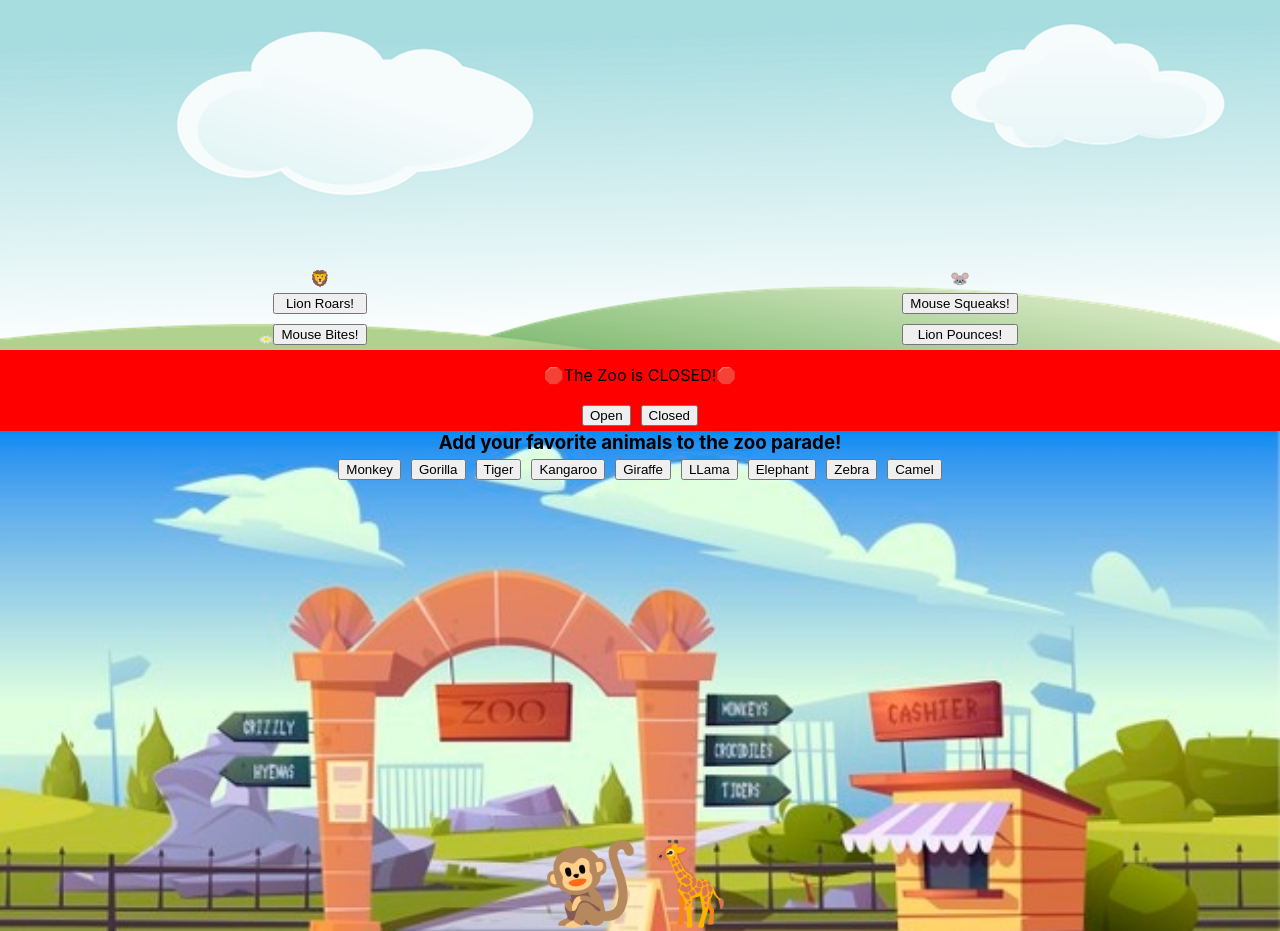
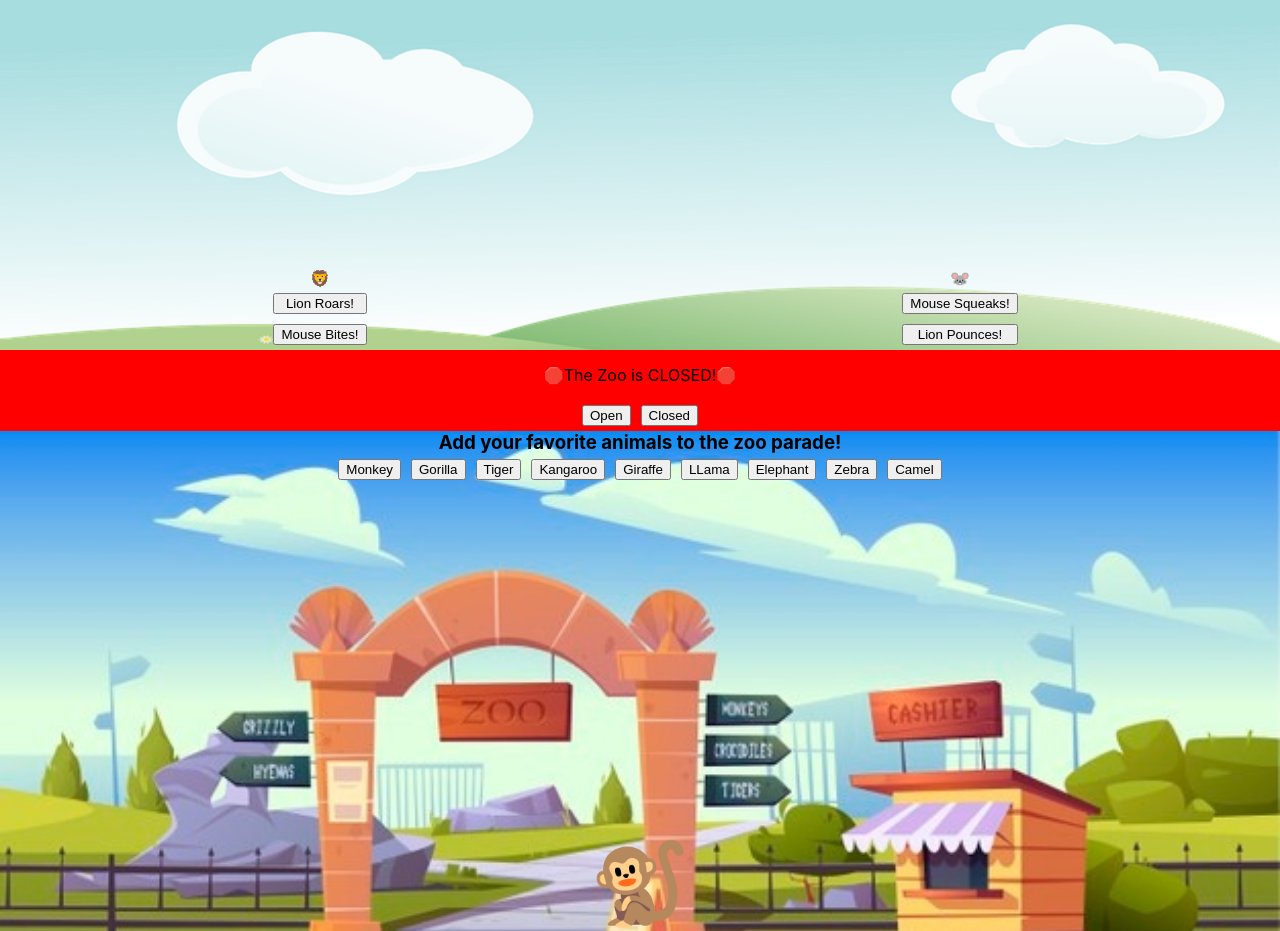
Before and after one commit to Trevor-Rezac/react-Busy-Zoo, a React (Create React App) app: page / in a window 1280 px wide. Built offline with nearby package versions, Linux system fonts and the light colour scheme.

Commit message:
second passing test for monkey btn

```diff
--- a/src/Animal.js
+++ b/src/Animal.js
@@ -1,7 +1,7 @@
 import React from 'react';
 
 export default function Animal({ animal }) {
-  return <div className='animal' style={{ fontSize: '5rem' }}>
+  return <div role={'animal'} className='animal' style={{ fontSize: '5rem' }}>
     {animal === 'monkey' && '🐒'}
     {animal === 'gorilla' && '🦍'}
     {animal === 'tiger' && '🐅'}
--- a/src/App.js
+++ b/src/App.js
@@ -17,7 +17,7 @@ function App() {
   const [signColor, setSignColor] = useState('red');
   // console.log('||', 'zoo is open', isOpen, 'sign color is', signColor);
 
-  const [animalArr, setAnimalArr] = useState(['monkey', 'giraffe']);
+  const [animalArr, setAnimalArr] = useState(['monkey']);
   // console.log(animalArr);
 
   function handleAddAnimal(animal) {
@@ -52,7 +52,7 @@ function App() {
       <section className='zoo-container' style={{ backgroundImage: `url(${zooBackground})` }}>
         <div className='animal-btn-container'>
           <h3>Add your favorite animals to the zoo parade!</h3>
-          <button onClick={() => handleAddAnimal('monkey')}>Monkey</button>
+          <button role={'monkey-btn'} onClick={() => handleAddAnimal('monkey')}>Monkey</button>
           <button onClick={() => handleAddAnimal('gorilla')}>Gorilla</button>
           <button onClick={() => handleAddAnimal('tiger')}>Tiger</button>
           <button onClick={() => handleAddAnimal('kangaroo')}>Kangaroo</button>
```
Also changed, not shown: 1 other file (tests, documents, lock files or other folders).
